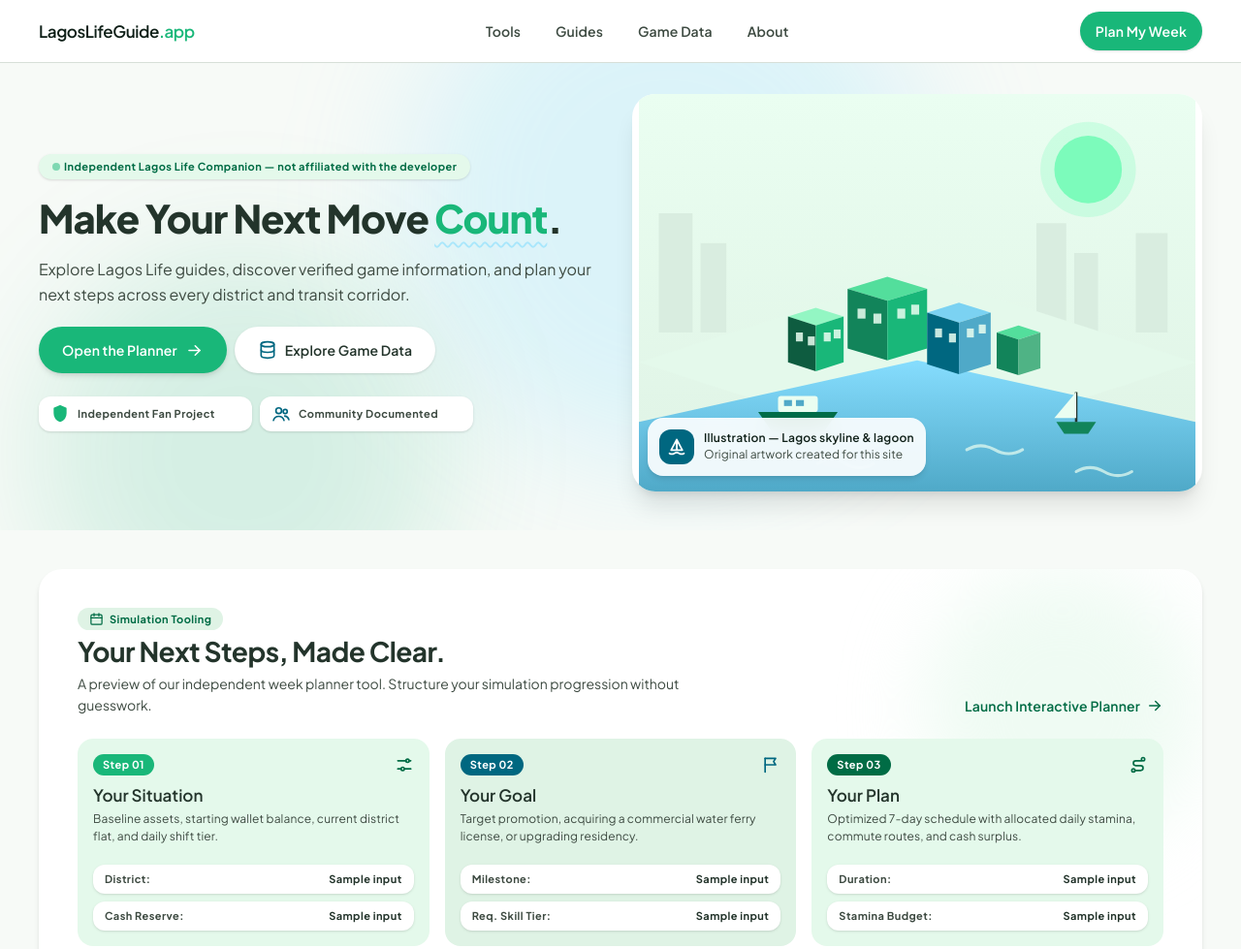
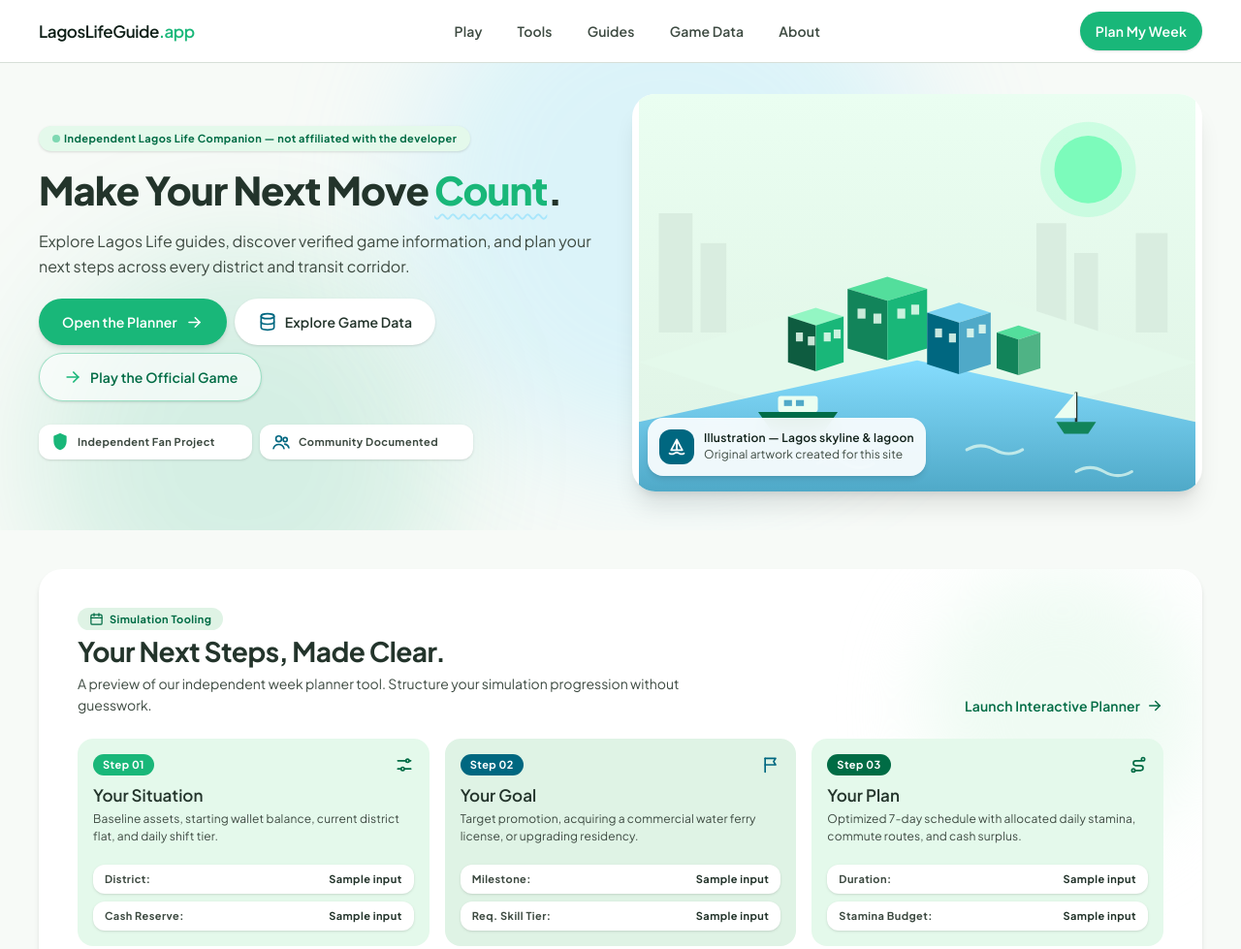
Before and after one commit to youyouguoke/LagosLifeGuide, an Astro site: page / in a window 1280 px wide. Shown: the top 979 px of the page at 97% size. Built offline with nearby package versions, Linux system fonts and the light colour scheme; Astro itself is replaced by a stand-in of ours; a script that the page names is missing.

Commit message:
feat: prominent Play entries (nav + hero + footer)

```diff
--- a/src/components/SiteFooter.astro
+++ b/src/components/SiteFooter.astro
@@ -1,6 +1,7 @@
 ---
 const year = new Date().getFullYear();
 const links = [
+  { href: "/play/", label: "Play the Game" },
   { href: "/about/", label: "About" },
   { href: "/sources/", label: "Sources & Verification" },
   { href: "/terms/", label: "Terms" },
--- a/src/components/SiteHeader.astro
+++ b/src/components/SiteHeader.astro
@@ -1,5 +1,6 @@
 ---
 const navItems = [
+  { href: "/play/", label: "Play" },
   { href: "/tools/", label: "Tools" },
   { href: "/guides/", label: "Guides" },
   { href: "/game-data/", label: "Game Data" },
--- a/src/pages/index.astro
+++ b/src/pages/index.astro
@@ -141,6 +141,13 @@ const trustCards = [
             >
               <span class="text-secondary [&>svg]:h-5 [&>svg]:w-5" set:html={i.database} />
               <span>Explore Game Data</span>
+            </a>
+            <a
+              href="/play/"
+              class="inline-flex h-12 w-full items-center justify-center gap-2 rounded-full border border-primary-container/40 bg-surface-container-lowest/60 px-6 py-3.5 text-label-lg font-semibold text-primary shadow-sm transition-colors hover:bg-surface-container-low sm:h-auto sm:w-auto"
+            >
+              <span class="text-primary-container [&>svg]:h-5 [&>svg]:w-5" set:html={i.arrow} />
+              <span>Play the Official Game</span>
             </a>
           </div>
           <div class="hidden w-full max-w-md grid-cols-2 gap-space-sm pt-space-sm sm:grid">
```
